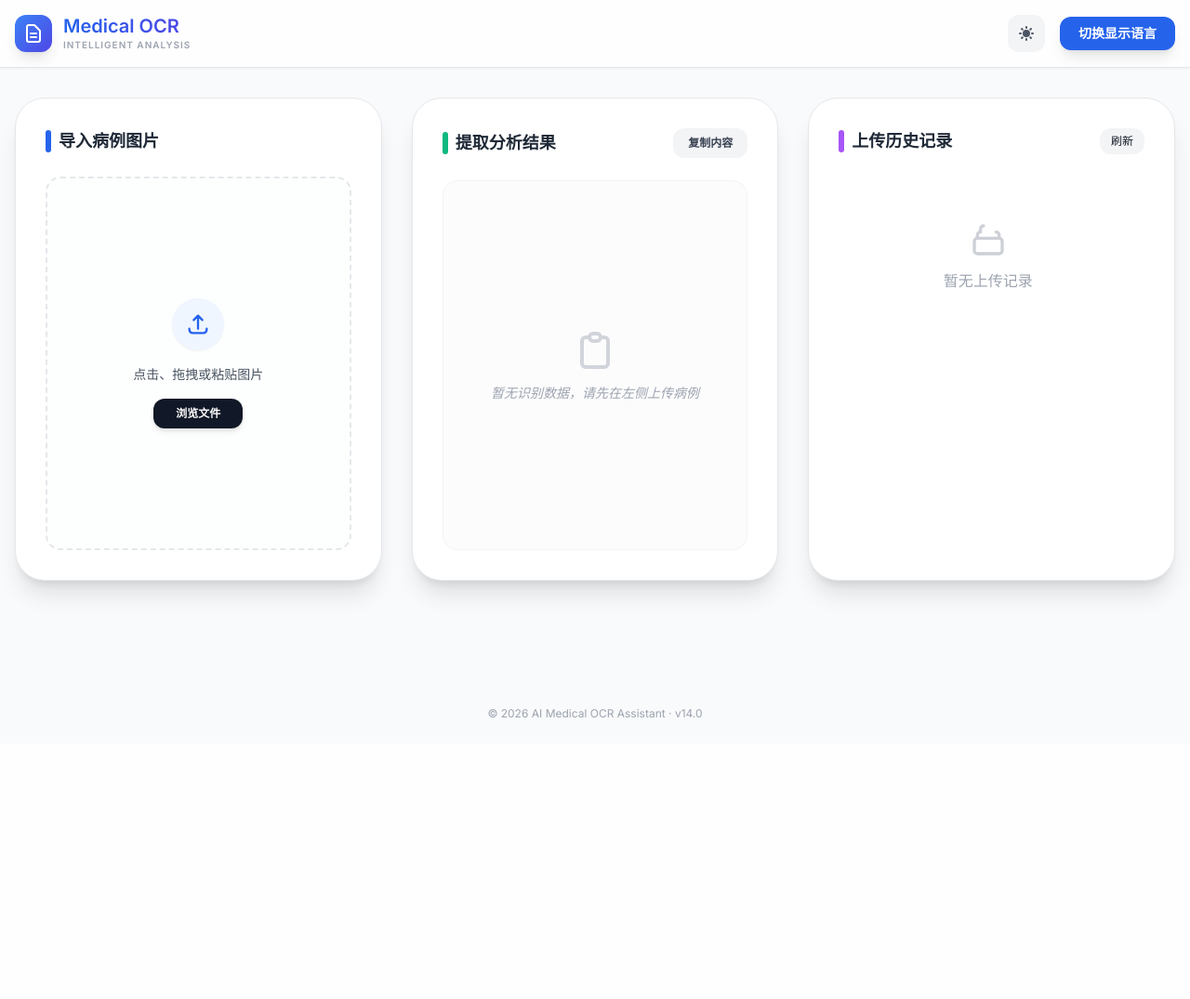
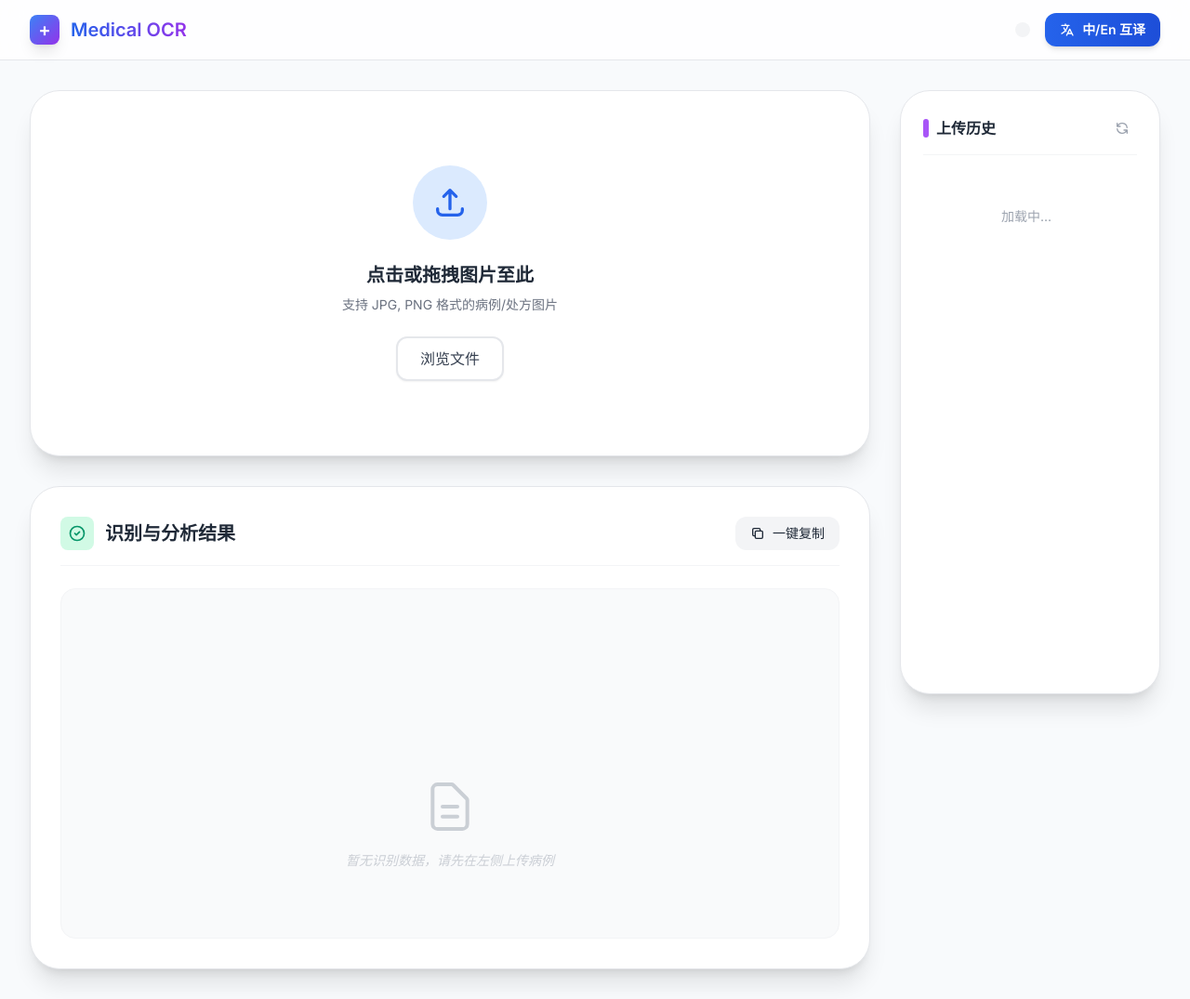
Before and after one commit to EEEEEEREN/medical-ocr, a Flask app: page / in a window 1280 px wide. Shown: the whole page at 93% size. Before the commit the page ends 773 px from the top, so only its background shows below. Run offline with Flask 3, Linux system fonts and the light colour scheme; data that the repository does not hold is empty; some libraries are stand-ins or nearby versions.

Commit message:
Update index.html

```diff
--- a/templates/index.html
+++ b/templates/index.html
@@ -18,103 +18,106 @@
         .dark .history-item:hover { background-color: #1f2937; }
     </style>
 </head>
-<body class="bg-gray-50 dark:bg-gray-950 text-gray-900 dark:text-gray-100 min-h-screen flex flex-col transition-colors duration-300">
+<body class="bg-slate-50 dark:bg-slate-900 text-gray-800 dark:text-gray-200 min-h-screen flex flex-col transition-colors duration-300">
 
-    <header class="bg-white/80 dark:bg-gray-900/80 backdrop-blur-md shadow-sm border-b dark:border-gray-800 sticky top-0 z-50">
-        <div class="max-w-7xl mx-auto px-4 py-4 flex items-center justify-between">
-            <div class="flex items-center space-x-3">
-                <div class="w-10 h-10 bg-gradient-to-br from-blue-500 to-indigo-600 rounded-xl flex items-center justify-center shadow-lg text-white">
-                    <svg xmlns="http://www.w3.org/2000/svg" class="w-6 h-6" fill="none" viewBox="0 0 24 24" stroke="currentColor" stroke-width="2">
-                        <path stroke-linecap="round" stroke-linejoin="round" d="M9 12h6m-6 4h6m2 5H7a2 2 0 01-2-2V5a2 2 0 012-2h5.586a1 1 0 01.707.293l5.414 5.414a1 1 0 01.293.707V19a2 2 0 01-2 2z" />
+    <header class="bg-white/80 dark:bg-slate-800/80 backdrop-blur-md border-b border-gray-200 dark:border-gray-700 sticky top-0 z-50">
+        <div class="max-w-7xl mx-auto px-4 sm:px-6 lg:px-8 h-16 flex items-center justify-between">
+            <div class="flex items-center gap-3">
+                <div class="w-8 h-8 rounded-lg bg-gradient-to-br from-blue-500 to-purple-600 flex items-center justify-center text-white font-bold text-xl shadow-lg">
+                    +
+                </div>
+                <h1 class="text-xl font-bold bg-clip-text text-transparent bg-gradient-to-r from-blue-600 to-purple-600 dark:from-blue-400 dark:to-purple-400">
+                    Medical OCR
+                </h1>
+            </div>
+
+            <div class="flex items-center gap-4">
+                <button id="theme-toggle" class="p-2 rounded-xl bg-gray-100 dark:bg-gray-700 hover:bg-gray-200 dark:hover:bg-gray-600 transition-colors">
+                    <svg id="theme-toggle-dark-icon" class="hidden w-5 h-5 text-gray-700 dark:text-gray-300" fill="currentColor" viewBox="0 0 20 20">
+                        <path d="M17.293 13.293A8 8 0 016.707 2.707a8.001 8.001 0 1010.586 10.586z"></path>
                     </svg>
-                </div>
-                <div class="flex flex-col text-left">
-                    <h1 class="text-xl font-bold bg-gradient-to-r from-blue-600 to-indigo-600 bg-clip-text text-transparent leading-tight">Medical OCR</h1>
-                    <span class="text-[10px] text-gray-400 dark:text-gray-500 font-bold tracking-widest uppercase">Intelligent Analysis</span>
-                </div>
-            </div>
-            <div class="flex items-center space-x-4">
-                <button id="theme-toggle" class="p-2.5 rounded-xl bg-gray-100 dark:bg-gray-800 text-gray-600 dark:text-yellow-400 hover:scale-110 transition-transform">
-                    <svg id="theme-toggle-light-icon" class="hidden w-5 h-5" fill="currentColor" viewBox="0 0 20 20"><path d="M10 2a1 1 0 011 1v1a1 1 0 11-2 0V3a1 1 0 011-1zm4 8a4 4 0 11-8 0 4 4 0 018 0zm-.464 4.95l.707.707a1 1 0 001.414-1.414l-.707-.707a1 1 0 00-1.414 1.414zm2.12-10.607a1 1 0 010 1.414l-.706.707a1 1 0 11-1.414-1.414l.707-.707a1 1 0 011.414 0zM17 11a1 1 0 100-2h-1a1 1 0 100 2h1zm-7 4a1 1 0 011 1v1a1 1 0 11-2 0v-1a1 1 0 011-1zM5.05 6.464A1 1 0 106.465 5.05l-.708-.707a1 1 0 00-1.414 1.414l.707.707zm1.414 8.486l-.707.707a1 1 0 01-1.414-1.414l.707-.707a1 1 0 011.414 1.414zM4 11a1 1 0 100-2H3a1 1 0 000 2h1z"></path></svg>
-                    <svg id="theme-toggle-dark-icon" class="hidden w-5 h-5" fill="currentColor" viewBox="0 0 20 20"><path d="M17.293 13.293A8 8 0 016.707 2.707a8.001 8.001 0 1010.586 10.586z"></path></svg>
+                    <svg id="theme-toggle-light-icon" class="hidden w-5 h-5 text-gray-700 dark:text-gray-300" fill="currentColor" viewBox="0 0 20 20">
+                        <path fill-rule="evenodd" d="M10 2a1 1 0 011 1v1a1 1 0 11-2 0V3a1 1 0 011-1zm4 8a4 4 0 11-8 0 4 4 0 018 0zm-.464 4.95l.707.707a1 1 0 001.414-1.414l-.707-.707a1 1 0 00-1.414 1.414zm2.12-10.607a1 1 0 010 1.414l-.706.707a1 1 0 11-1.414-1.414l.707-.707a1 1 0 011.414 0zM17 11a1 1 0 100-2h-1a1 1 0 100 2h1zm-7 4a1 1 0 011 1v1a1 1 0 11-2 0v-1a1 1 0 011-1zM5.05 6.464A1 1 0 106.465 5.05l-.708-.707a1 1 0 00-1.414 1.414l.707.707zm1.414 8.486l-.707.707a1 1 0 01-1.414-1.414l.707-.707a1 1 0 011.414 1.414zM4 11a1 1 0 100-2H3a1 1 0 000 2h1z" clip-rule="evenodd"></path>
+                    </svg>
                 </button>
-                <button id="output-lang-toggle" class="px-5 py-2 bg-blue-600 hover:bg-blue-700 text-white rounded-xl text-sm font-semibold shadow-lg active:scale-95 transition-all">
-                    <span>切换显示语言</span>
+                <button id="output-lang-toggle" class="px-4 py-2 bg-gradient-to-r from-blue-600 to-blue-700 hover:from-blue-700 hover:to-blue-800 text-white rounded-xl text-sm font-semibold shadow-md transition-all active:scale-95 flex items-center gap-2">
+                    <svg class="w-4 h-4" fill="none" stroke="currentColor" viewBox="0 0 24 24"><path stroke-linecap="round" stroke-linejoin="round" stroke-width="2" d="M3 5h12M9 3v2m1.048 9.5A18.022 18.022 0 016.412 9m6.088 9h7M11 21l5-10 5 10M12.751 5C11.783 10.77 8.07 15.61 3 18.129"></path></svg>
+                    中/En 互译
                 </button>
             </div>
         </div>
     </header>
 
-    <main class="flex-1 max-w-7xl mx-auto w-full px-4 py-8 grid grid-cols-1 lg:grid-cols-3 gap-8 items-start">
+    <main class="flex-1 max-w-7xl mx-auto w-full px-4 sm:px-6 lg:px-8 py-8 grid grid-cols-1 lg:grid-cols-4 gap-8 items-start">
 
-        <!-- 左侧：上传区域 -->
-        <div id="upload-card" class="lg:col-span-1 bg-white dark:bg-gray-800 rounded-[2rem] shadow-xl border dark:border-gray-700 p-8 flex flex-col h-[520px]">
-            <h2 class="text-lg font-bold mb-6 flex items-center gap-2 text-gray-800 dark:text-gray-100">
-                <span class="w-1.5 h-6 bg-blue-600 rounded-full"></span>导入病例图片
-            </h2>
+        <div class="lg:col-span-3 space-y-8">
+            <div class="bg-white dark:bg-gray-800 rounded-[2rem] shadow-xl border dark:border-gray-700 p-8 transform transition-all hover:-translate-y-1">
+                <div id="dropzone" class="border-3 border-dashed border-gray-300 dark:border-gray-600 rounded-3xl p-12 text-center cursor-pointer hover:border-blue-500 hover:bg-blue-50/50 dark:hover:bg-blue-900/20 transition-all group">
+                    <input id="file-input" type="file" class="hidden" accept="image/*">
+                    <div class="w-20 h-20 mx-auto mb-6 bg-blue-100 dark:bg-blue-900/50 rounded-full flex items-center justify-center group-hover:scale-110 transition-transform">
+                        <svg class="w-10 h-10 text-blue-600 dark:text-blue-400" fill="none" stroke="currentColor" viewBox="0 0 24 24"><path stroke-linecap="round" stroke-linejoin="round" stroke-width="2" d="M4 16v1a3 3 0 003 3h10a3 3 0 003-3v-1m-4-8l-4-4m0 0L8 8m4-4v12"></path></svg>
+                    </div>
+                    <h3 class="text-xl font-bold text-gray-800 dark:text-gray-100 mb-2">点击或拖拽图片至此</h3>
+                    <p class="text-gray-500 dark:text-gray-400 text-sm">支持 JPG, PNG 格式的病例/处方图片</p>
 
-            <div id="dropzone" class="flex-1 border-2 border-dashed border-gray-200 dark:border-gray-700 rounded-2xl p-6 text-center cursor-pointer flex flex-col items-center justify-center group bg-gray-50/30 dark:bg-gray-900/20 hover:border-blue-400 dark:hover:border-blue-500 hover:bg-blue-50/20 transition-all duration-300">
-                <input id="file-input" type="file" accept="image/*" class="hidden">
-                <div class="w-14 h-14 bg-blue-50 dark:bg-gray-700/50 rounded-full flex items-center justify-center mb-4 text-blue-600 group-hover:scale-110 transition-transform shadow-sm">
-                    <svg xmlns="http://www.w3.org/2000/svg" class="w-7 h-7" fill="none" viewBox="0 0 24 24" stroke="currentColor">
-                        <path stroke-linecap="round" stroke-linejoin="round" stroke-width="2" d="M4 16v1a3 3 0 003 3h10a3 3 0 003-3v-1m-4-8l-4-4m0 0L8 8m4-4v12" />
-                    </svg>
+                    <button id="select-file-btn" class="mt-6 px-6 py-2.5 bg-white dark:bg-gray-700 border-2 border-gray-200 dark:border-gray-600 rounded-xl font-medium text-gray-700 dark:text-gray-200 hover:bg-gray-50 dark:hover:bg-gray-600 transition-colors shadow-sm">
+                        浏览文件
+                    </button>
                 </div>
-                <p class="text-gray-600 dark:text-gray-400 font-medium text-sm">点击、拖拽或粘贴图片</p>
-                <button id="select-file-btn" class="mt-4 px-6 py-2 bg-gray-900 dark:bg-blue-600 text-white rounded-xl text-xs font-semibold shadow-md group-hover:bg-blue-800 dark:group-hover:bg-blue-500 transition-colors">浏览文件</button>
+
+                <div id="preview-container" class="mt-6 hidden flex flex-col items-center">
+                    <img id="preview-image" class="max-h-64 rounded-2xl shadow-md border border-gray-200 dark:border-gray-700 object-contain">
+                </div>
             </div>
 
-            <div id="preview-container" class="mt-4 hidden animate-in slide-in-from-bottom-2 duration-300">
-                <img id="preview-image" class="w-full rounded-xl border border-gray-100 dark:border-gray-700 max-h-32 object-contain bg-gray-100 dark:bg-gray-900 shadow-sm transition-colors">
-            </div>
-        </div>
+            <div id="result-card" class="bg-white dark:bg-gray-800 rounded-[2rem] shadow-xl border dark:border-gray-700 p-8 min-h-[520px] flex flex-col">
+                <div class="flex justify-between items-center mb-6 pb-4 border-b border-gray-100 dark:border-gray-700">
+                    <div class="flex items-center gap-3">
+                        <div class="p-2 bg-emerald-100 dark:bg-emerald-900/50 rounded-lg">
+                            <svg class="w-5 h-5 text-emerald-600 dark:text-emerald-400" fill="none" stroke="currentColor" viewBox="0 0 24 24"><path stroke-linecap="round" stroke-linejoin="round" stroke-width="2" d="M9 12l2 2 4-4m6 2a9 9 0 11-18 0 9 9 0 0118 0z"></path></svg>
+                        </div>
+                        <h2 class="text-xl font-bold text-gray-800 dark:text-gray-100">识别与分析结果</h2>
+                    </div>
+                    <button id="copy-btn" class="flex items-center gap-2 px-4 py-2 bg-gray-100 dark:bg-gray-700 hover:bg-gray-200 dark:hover:bg-gray-600 rounded-xl text-sm font-medium transition-colors">
+                        <svg class="w-4 h-4" fill="none" stroke="currentColor" viewBox="0 0 24 24"><path stroke-linecap="round" stroke-linejoin="round" stroke-width="2" d="M8 16H6a2 2 0 01-2-2V6a2 2 0 012-2h8a2 2 0 012 2v2m-6 12h8a2 2 0 002-2v-8a2 2 0 00-2-2h-8a2 2 0 00-2 2v8a2 2 0 002 2z"></path></svg>
+                        一键复制
+                    </button>
+                </div>
 
-        <!-- 中间：识别结果 -->
-        <div id="result-card" class="lg:col-span-1 bg-white dark:bg-gray-800 rounded-[2rem] shadow-xl border dark:border-gray-700 p-8 flex flex-col h-[520px] transition-all duration-500">
-            <div class="flex justify-between items-center mb-6">
-                <h2 class="text-lg font-bold flex items-center gap-2 text-gray-800 dark:text-gray-100">
-                    <span class="w-1.5 h-6 bg-emerald-500 rounded-full"></span>提取分析结果
-                </h2>
-                <button id="copy-btn" class="px-4 py-2 bg-gray-100 dark:bg-gray-700 hover:bg-gray-200 dark:hover:bg-gray-600 text-gray-700 dark:text-gray-200 rounded-xl text-xs font-bold transition-all active:scale-95">复制内容</button>
-            </div>
+                <div id="status-bar" class="hidden mb-4 p-3 bg-blue-50 dark:bg-blue-900/20 text-blue-600 dark:text-blue-400 rounded-xl text-sm flex items-center gap-2 font-medium">
+                    <svg class="animate-spin w-4 h-4" xmlns="http://www.w3.org/2000/svg" fill="none" viewBox="0 0 24 24"><circle class="opacity-25" cx="12" cy="12" r="10" stroke="currentColor" stroke-width="4"></circle><path class="opacity-75" fill="currentColor" d="M4 12a8 8 0 018-8V0C5.373 0 0 5.373 0 12h4zm2 5.291A7.962 7.962 0 014 12H0c0 3.042 1.135 5.824 3 7.938l3-2.647z"></path></svg>
+                    <span id="status-text">AI 正在飞速处理中...</span>
+                </div>
 
-            <div id="status-bar" class="hidden p-3 bg-blue-50/50 dark:bg-blue-900/20 rounded-xl mb-4 border border-blue-100 dark:border-blue-800/30 text-blue-600 dark:text-blue-400 text-xs flex items-center gap-2">
-                <div class="w-1.5 h-1.5 bg-blue-600 rounded-full animate-pulse"></div>
-                <span id="status-text">就绪</span>
-            </div>
-
-            <div id="result-content" class="flex-1 bg-gray-50/50 dark:bg-gray-900/50 rounded-2xl p-6 border border-gray-100 dark:border-gray-800 flex items-center justify-center transition-all overflow-y-auto">
-                <div class="text-center px-4">
-                    <svg xmlns="http://www.w3.org/2000/svg" class="h-12 w-12 mx-auto text-gray-300 dark:text-gray-600 mb-3" fill="none" viewBox="0 0 24 24" stroke="currentColor">
-                        <path stroke-linecap="round" stroke-linejoin="round" stroke-width="2" d="M9 5H7a2 2 0 00-2 2v12a2 2 0 002 2h10a2 2 0 002-2V7a2 2 0 00-2-2h-2M9 5a2 2 0 002 2h2a2 2 0 002-2M9 5a2 2 0 012-2h2a2 2 0 012 2" />
-                    </svg>
-                    <p class="text-gray-400 dark:text-gray-500 italic text-sm">暂无识别数据，请先在左侧上传病例</p>
+                <div class="flex-1 bg-gray-50 dark:bg-slate-900/50 rounded-2xl p-6 border border-gray-100 dark:border-gray-700 relative overflow-hidden group">
+                    <div id="result-content" class="h-full overflow-y-auto whitespace-pre-wrap text-gray-700 dark:text-gray-300 text-[15px] leading-relaxed select-text absolute inset-4">
+                        <div class="h-full flex flex-col items-center justify-center text-center opacity-50">
+                            <svg class="w-16 h-16 mb-4 text-gray-400" fill="none" stroke="currentColor" viewBox="0 0 24 24">
+                                <path stroke-linecap="round" stroke-linejoin="round" stroke-width="1.5" d="M9 12h6m-6 4h6m2 5H7a2 2 0 01-2-2V5a2 2 0 012-2h5.586a1 1 0 01.707.293l5.414 5.414a1 1 0 01.293.707V19a2 2 0 01-2 2z" />
+                            </svg>
+                            <p class="text-gray-400 dark:text-gray-500 italic text-sm">暂无识别数据，请先在左侧上传病例</p>
+                        </div>
+                    </div>
                 </div>
             </div>
         </div>
 
-        <!-- 新增：右侧历史记录 -->
-        <div class="lg:col-span-1 bg-white dark:bg-gray-800 rounded-[2rem] shadow-xl border dark:border-gray-700 p-8 flex flex-col h-[520px]">
-            <div class="flex justify-between items-center mb-6">
-                <h2 class="text-lg font-bold flex items-center gap-2 text-gray-800 dark:text-gray-100">
-                    <span class="w-1.5 h-6 bg-purple-500 rounded-full"></span>上传历史记录
+        <div class="lg:col-span-1 bg-white dark:bg-gray-800 rounded-[2rem] shadow-xl border dark:border-gray-700 p-6 flex flex-col h-[650px]">
+            <div class="flex justify-between items-center mb-4 border-b border-gray-100 dark:border-gray-700 pb-3">
+                <h2 class="text-base font-bold flex items-center gap-2 text-gray-800 dark:text-gray-100">
+                    <span class="w-1.5 h-5 bg-purple-500 rounded-full"></span>上传历史
                 </h2>
-                <button id="refresh-history" class="px-3 py-1.5 text-xs bg-gray-100 dark:bg-gray-700 hover:bg-gray-200 dark:hover:bg-gray-600 rounded-xl transition-all">刷新</button>
+                <button id="refresh-history" class="p-2 text-gray-400 hover:text-blue-500 transition-colors" title="刷新列表">
+                    <svg class="w-4 h-4" fill="none" stroke="currentColor" viewBox="0 0 24 24"><path stroke-linecap="round" stroke-linejoin="round" stroke-width="2" d="M4 4v5h.582m15.356 2A8.001 8.001 0 004.582 9m0 0H9m11 11v-5h-.581m0 0a8.003 8.003 0 01-15.357-2m15.357 2H15"></path></svg>
+                </button>
             </div>
 
-            <div id="history-list" class="flex-1 overflow-y-auto space-y-4 pr-2">
-                <!-- 历史记录将由 JS 动态填充 -->
-                <div class="text-center py-10 text-gray-400 dark:text-gray-500">
-                    暂无历史记录
-                </div>
+            <div id="history-list" class="flex-1 overflow-y-auto space-y-3 pr-2">
+                <div class="text-center text-sm text-gray-400 mt-10">加载中...</div>
             </div>
         </div>
     </main>
 
-    <footer class="py-6 text-center text-gray-400 dark:text-gray-600 text-xs mt-auto">
-        <p>© 2026 AI Medical OCR Assistant · v14.0</p>
-    </footer>
-
-    <script src="/static/js/script.js?v=14.0"></script>
+    <script src="/static/script.js?v=2"></script>
 </body>
 </html>
```
